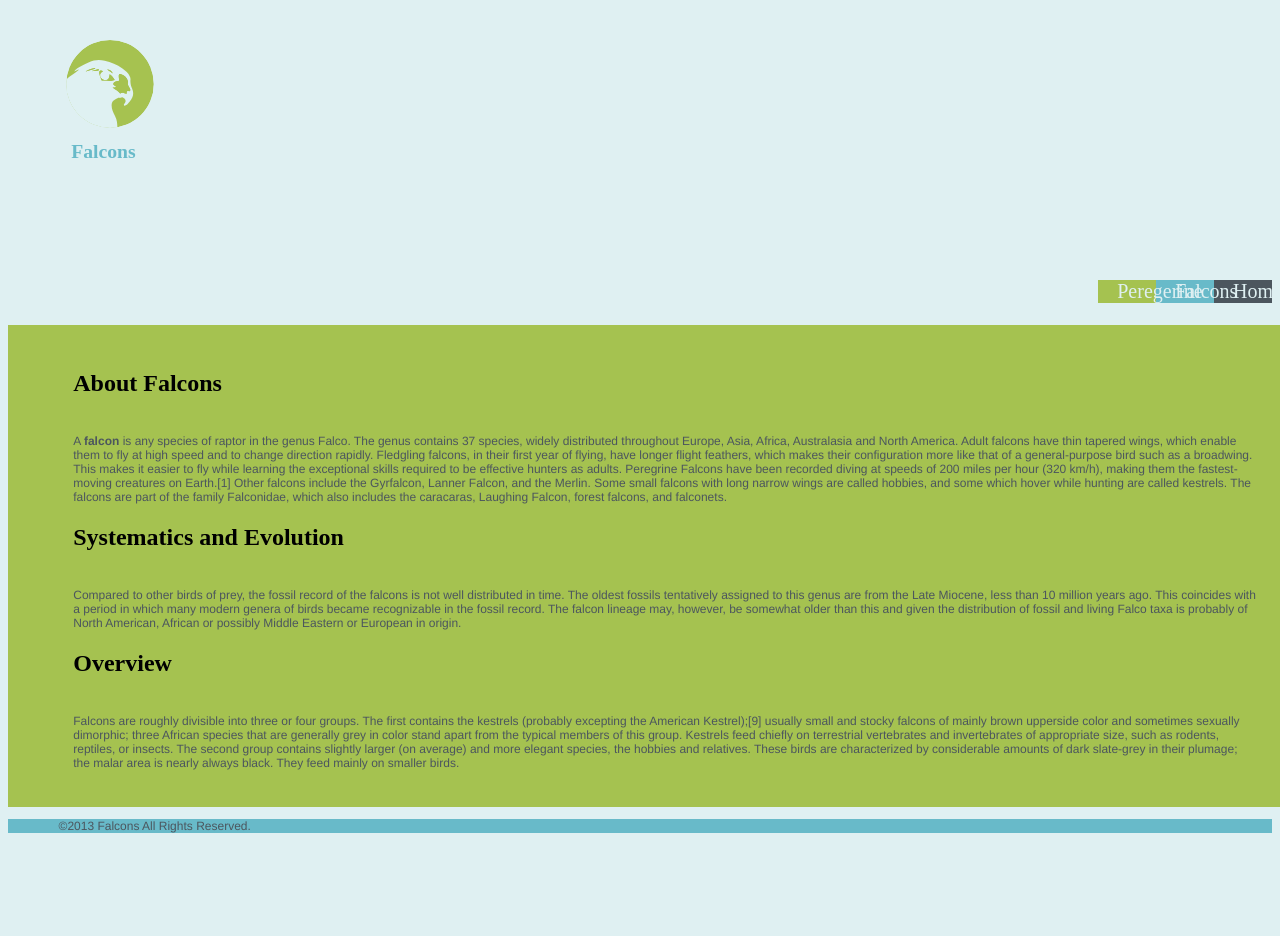
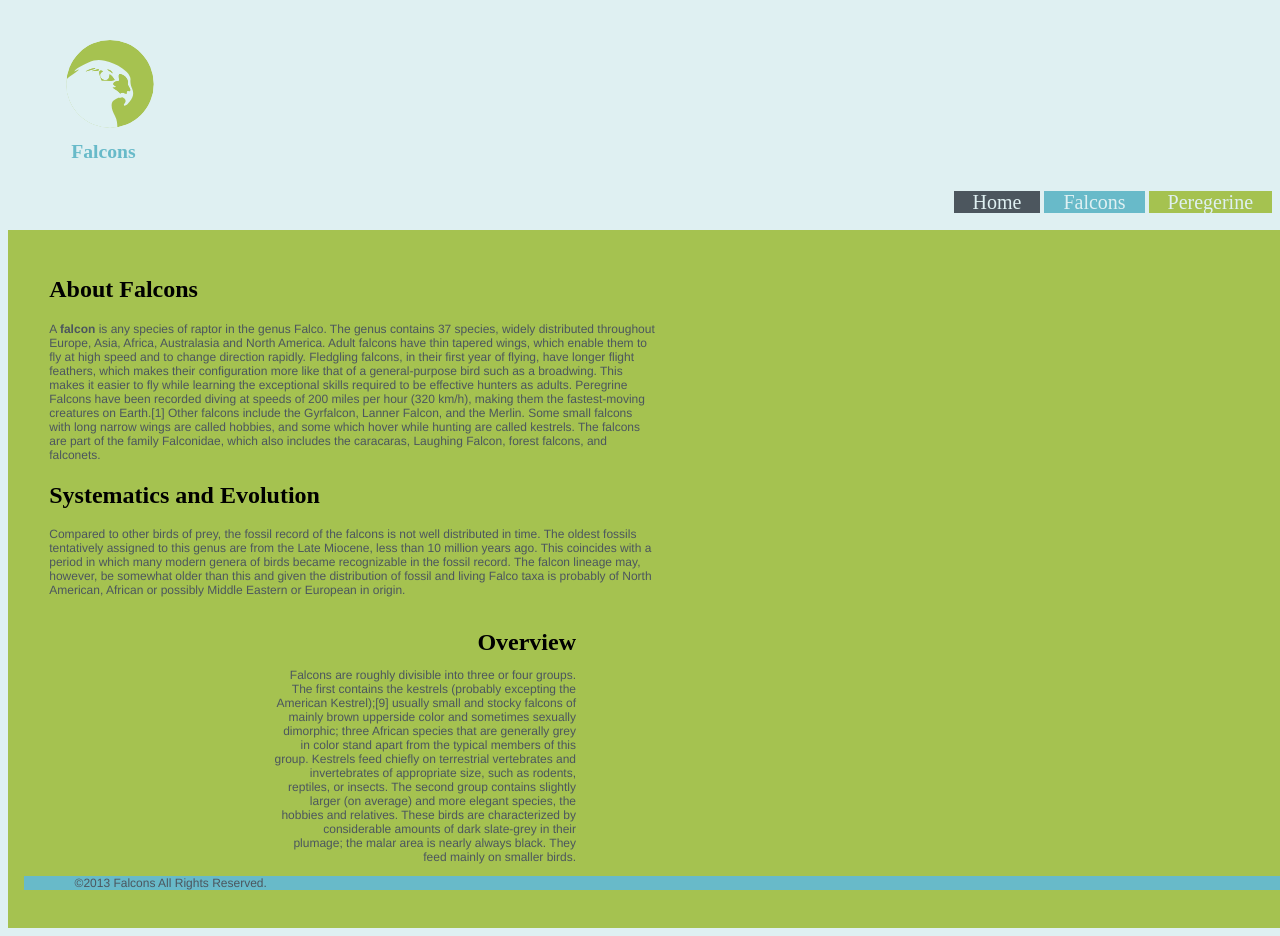
Before and after one commit to mariamabdul/large-data-website, a Jekyll site: the page falcons.html, which Jekyll copies as it is, in a window 1280 px wide. Built offline with Jekyll 4.4.1, drawn with Linux system fonts in a browser that asks for light colours; Markdown is read by kramdown in place of the engine named in the settings; before the commit the page ends 900 px from its top, so only the background shows below that.

Commit message:
changed stuff in css and html

```diff
--- a/css/general.css
+++ b/css/general.css
@@ -5,6 +5,42 @@ html {
 .logo {
 	width: 30%;
 	margin-left: 30%;
+}
+
+/*
+ * The `:focus` state is extremely important for keyboard users.
+ * It helps them see which link is currently selected.
+ */
+a:focus {
+        outline: 3px solid #000;
+}
+
+.skiplinks {
+        margin: 0;
+        padding: 0;
+
+        list-style-type: none;
+}
+
+.skiplinks a,
+.skiplinks a:link,
+.skiplinks a:visited {
+        padding: 0.5em 0.75em;
+        position: absolute;
+        top: -10em;
+
+        background-color: #000;
+
+        color: #fff;
+        font-size: 1.125em;
+        font-weight: bold;
+        text-decoration: none;
+}
+
+.skiplinks a:hover,
+.skiplinks a:focus,
+.skiplinks a:active {
+        top: 0;
 }
 
 h1 {
@@ -86,15 +122,15 @@ p {
 }
 
 .sub {
-	background-color: #68bac9;
 	color: ##4c565e;
-	padding: 1em;
+
 }
-
 
 .pergerine {
 	width: 50%;
 }
+
+
 
 
 
@@ -206,12 +242,14 @@ h2 {
 .shift_left {
 	text-align: left;
 	float:left;
+	width: 50%;
 
 }
 
 .shift_right {
 	text-align: right;
 	float: right;
+	width: 50%;
 
 }
 
@@ -250,13 +288,11 @@ h1 {
 }
 
 .shift_left {
-	padding-right: 2em;
+	padding-right: 30em;
+	padding-left: 2%
 	float: left;
 }
 
- .shift_right {
- 	float: right;
- }
 
 }
 
@@ -273,16 +309,36 @@ h1 {
 	color: #68bac9;
 	margin-top: 0;
 	font-size: 123%;
-	margin-bottom: 8%;
+	margin-bottom: 1%;
 }
 
- .shift_right {
- 	float: right;
+.list-nav-item {
+	width: 1em;
+	display: inline;
+
+}
+
+.list-nav {
+	width: 50%;
+	text-align: right;
+}
+
+.list-nav li {
+	display: inline;
 }
 
 .shift_left {
 	padding-right: 2em;
+	float: left;
+	width: 50%;
 }
+
+.shift_right {
+	padding-right: 5em;
+	float: right;
+	width: 50%;
+}
+
 
 }
 
@@ -299,31 +355,40 @@ h1 {
 	color: #68bac9;
 	margin-top: 0;
 	font-size: 123%;
-	margin-bottom: 8%;
+	margin-bottom: 1%;
 }
 
 .list-nav-item {
-	display: inline-block;
-	font-size: 20px;
-	color: #dff0f2;
-	float: right;
-	padding-left: 3%;
-	padding-right: 3%;
-	margin-bottom: 1%;
-	border-bottom-style: #6d767a;
+	width: 1em;
+	display: inline;
+
 }
 
- .shift_right {
- 	float: right;
+.list-nav {
+	width: 50%;
+	text-align: right;
+}
+
+.list-nav li {
+	display: inline;
 }
 
 .shift_left {
 	padding-right: 2em;
+	float: left;
+	width: 50%;
 }
+
+.shift_right {
+	padding-right: 5em;
+	float: right;
+	width: 50%;
+}
+
 
 }
 
-@media only screen and (min-width: 75em) {
+@media only screen and (min-width: 80em) {
 
 .logo {
 	width: 9%;
@@ -336,22 +401,40 @@ h1 {
 	color: #68bac9;
 	margin-top: 0;
 	font-size: 123%;
-	margin-bottom: 8%;
+	margin-bottom: 1%;
 }
 
 .list-nav-item {
-	display: inline-block;
-	font-size: 20px;
-	color: #dff0f2;
-	float: right;
-	padding-left: 3%;
-	padding-right: 3%;
-	margin-bottom: 1%;
-	border-bottom-style: #6d767a;
+	width: 1em;
+	display: inline;
+
+}
+
+.list-nav {
+	width: 50%;
+	text-align: right;
+}
+
+.list-nav li {
+	display: inline;
 }
 
 .shift_left {
 	padding-right: 2em;
+	float: left;
+	width: 50%;
 }
 
+.shift_right {
+	padding-right: 5em;
+	float: right;
+	width: 50%;
 }
+
+.img {
+	width: 50%;
+	float: left;
+}
+
+
+}
--- a/falcons.html
+++ b/falcons.html
@@ -34,6 +34,8 @@
 
 			<p>Compared to other birds of prey, the fossil record of the falcons is not well distributed in time. The oldest fossils tentatively assigned to this genus are from the Late Miocene, less than 10 million years ago. This coincides with a period in which many modern genera of birds became recognizable in the fossil record. The falcon lineage may, however, be somewhat older than this and given the distribution of fossil and living Falco taxa is probably of North American, African or possibly Middle Eastern or European in origin.</p>
 
+			<div class="shift_right">
+
 			<h2>Overview</h2>
 
 			<p>Falcons are roughly divisible into three or four groups. The first contains the kestrels (probably excepting the American Kestrel);[9] usually small and stocky falcons of mainly brown upperside color and sometimes sexually dimorphic; three African species that are generally grey in color stand apart from the typical members of this group. Kestrels feed chiefly on terrestrial vertebrates and invertebrates of appropriate size, such as rodents, reptiles, or insects.
```
Also changed, not shown: _layouts/default.html (+14 -6 lines), pergerine.html (+18 -5 lines), img/5.JPG, img/falconweb.jpg, img/logo copy.svg (added), 1 other file. Lines whose indentation alone changed are shown as unchanged.
